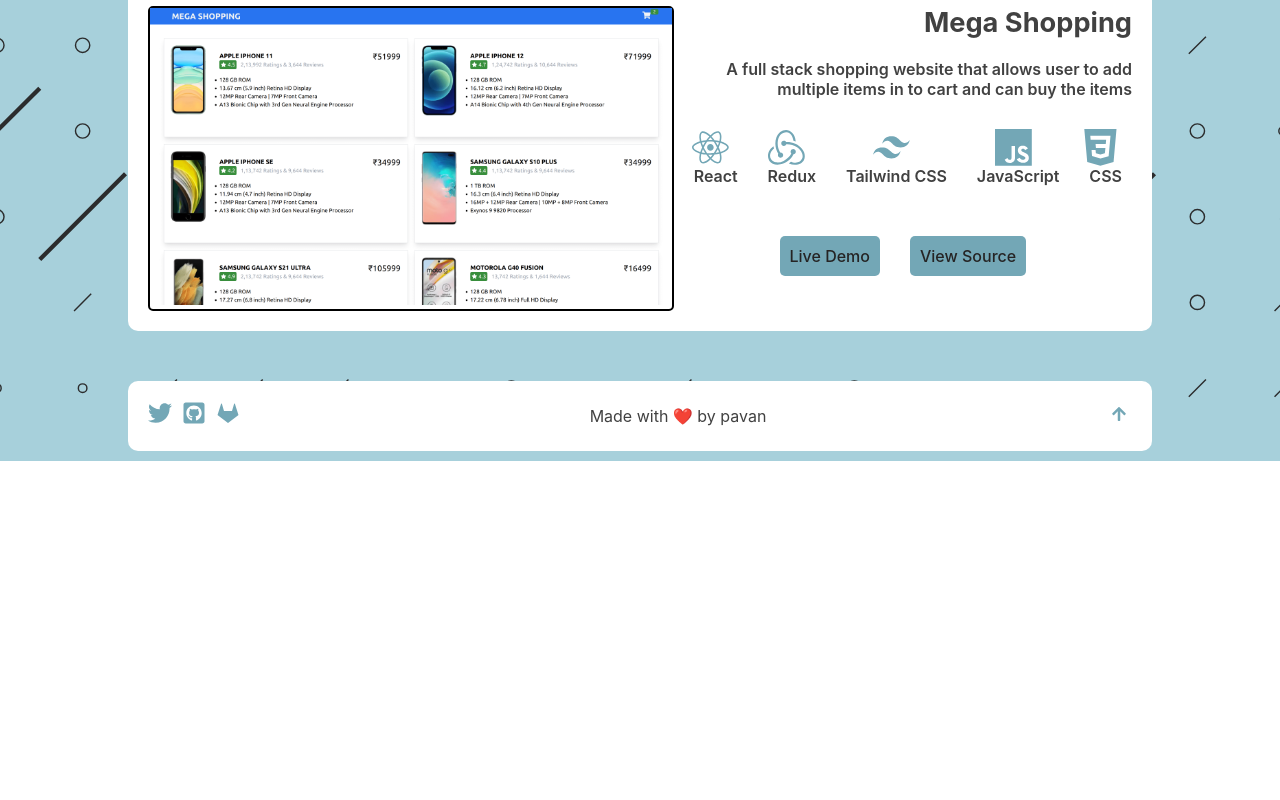
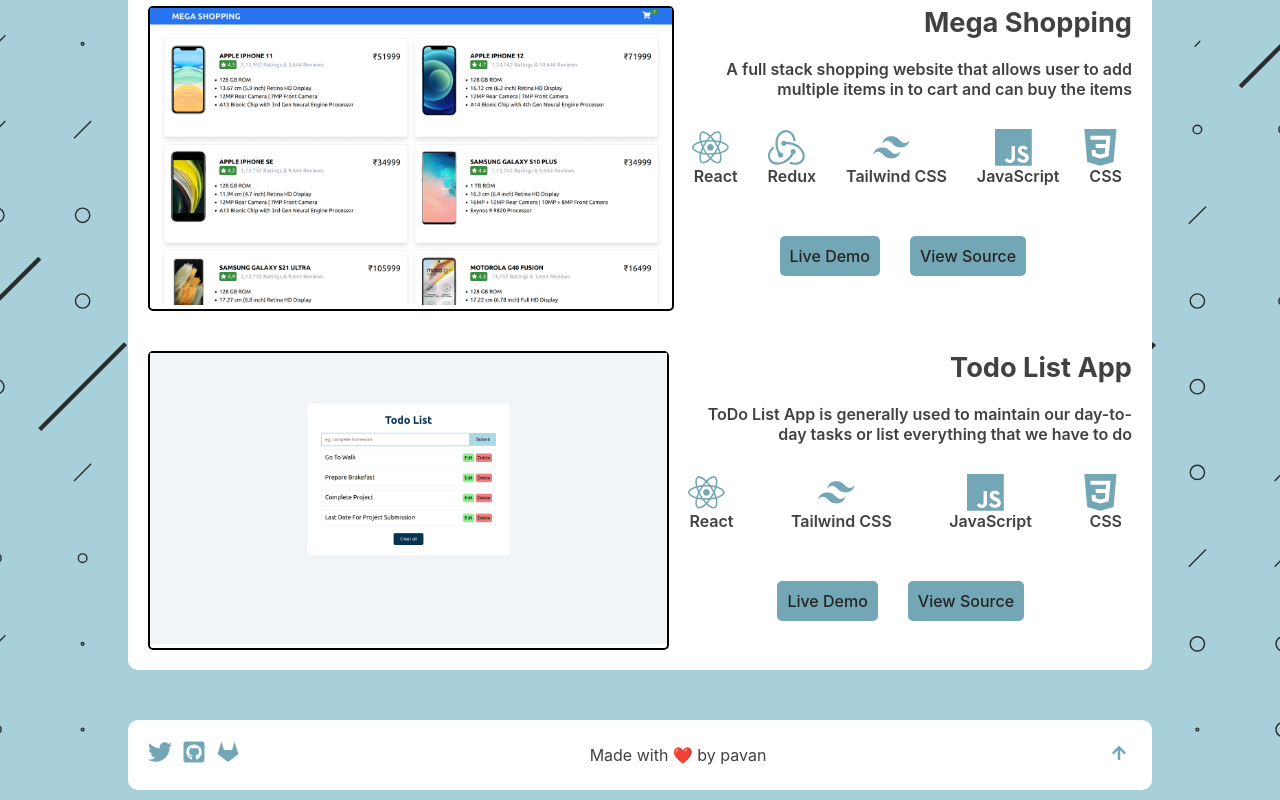
Before and after one commit to pavandot/Portfolio-old, a React (Create React App) app: page / in a window 1280 px wide. Shown: the part 1598-2398 px from the top of the page. Before the commit the page ends 2059 px from the top, so only its background shows below. Built offline with nearby package versions, Linux system fonts and the light colour scheme.

Commit message:
new project list added

```diff
--- a/src/components/Navbar.css
+++ b/src/components/Navbar.css
@@ -99,3 +99,7 @@
 .bar-close {
 	display: none;
 }
+
+.nav-theme {
+	cursor: pointer;
+}
--- a/src/components/Navbar.js
+++ b/src/components/Navbar.js
@@ -36,7 +36,7 @@
 							resume
 						</a>
 					</li>
-					<li className={`Link icons ${theme && "Link-dark"}`}>{theme ? <FiSun onClick={() => setTheme(!theme)} /> : <FaMoon onClick={() => setTheme(!theme)} />}</li>
+					<li className={`Link nav-theme icons ${theme && "Link-dark"}`}>{theme ? <FiSun onClick={() => setTheme(!theme)} /> : <FaMoon onClick={() => setTheme(!theme)} />}</li>
 
 					<FaBars className={`bar Link ${theme && "Link-dark"} ${isOpen && "bar-close"}`} onClick={() => setIsOpen(!isOpen)} />
 					<GrClose className={`bar Link ${theme && "Link-dark"} ${!isOpen && "bar-close"}`} onClick={() => setIsOpen(!isOpen)} />
--- a/src/pages/Projects/Projects.css
+++ b/src/pages/Projects/Projects.css
@@ -115,6 +115,9 @@
 	background-color: #4e8d9e;
 }
 
+.project-2 {
+	margin-top: 40px;
+}
 @media screen and (max-width: 600px) {
 	.project {
 		width: 100%;
--- a/src/pages/Projects/Projects.js
+++ b/src/pages/Projects/Projects.js
@@ -3,7 +3,7 @@
 import Mega from "../../images/mega.png";
 // import Fedora from "../../images/fedora.png";
 // import Port from "../../images/port.png";
-// import Todo from "../../images/todo.png";
+import Todo from "../../images/todo.png";
 // import Expense from "../../images/expense.png";
 // icons
 import { FaReact } from "react-icons/fa";
@@ -56,6 +56,41 @@
 					</div>
 				</div>
 			</div>
+			<div className='project-item project-2'>
+				<div className='project-img'>
+					<img src={Todo} alt='mega' />
+				</div>
+				<div className='project-info '>
+					<h1> Todo List App </h1>
+					<p>ToDo List App is generally used to maintain our day-to-day tasks or list everything that we have to do</p>
+					<div className='project-tech'>
+						<span>
+							<FaReact className={`project-icons ${theme ? "project-icons-dark" : "project-icons-light"}`} />
+							<p>React</p>
+						</span>
+						<span>
+							<SiTailwindcss className={`project-icons ${theme ? "project-icons-dark" : "project-icons-light"}`} />
+							<p>Tailwind CSS</p>
+						</span>
+						<span>
+							<SiJavascript className={`project-icons ${theme ? "project-icons-dark" : "project-icons-light"}`} />
+							<p>JavaScript</p>
+						</span>
+						<span>
+							<SiCss3 className={`project-icons ${theme ? "project-icons-dark" : "project-icons-light"}`} />
+							<p>CSS</p>
+						</span>
+					</div>
+					<div className='project-btn-group'>
+						<a href='https://pavan-todo.netlify.app/' className='project-btn-1'>
+							Live Demo
+						</a>
+						<a href='https://github.com/pavandot/todo-app' className='project-btn-2'>
+							View Source
+						</a>
+					</div>
+				</div>
+			</div>
 		</section>
 	);
 };
--- a/src/pages/contact/Contact.css
+++ b/src/pages/contact/Contact.css
@@ -39,11 +39,11 @@
 }
 
 .contact-up {
-	transition: all 500ms ease;
+	transition: all 300ms ease-in;
 	padding: 5px;
+	border-radius: 100%;
 }
 .contact-up:hover {
-	border-radius: 100%;
 	color: #fff;
 }
 .contact-up-light:hover {
```
